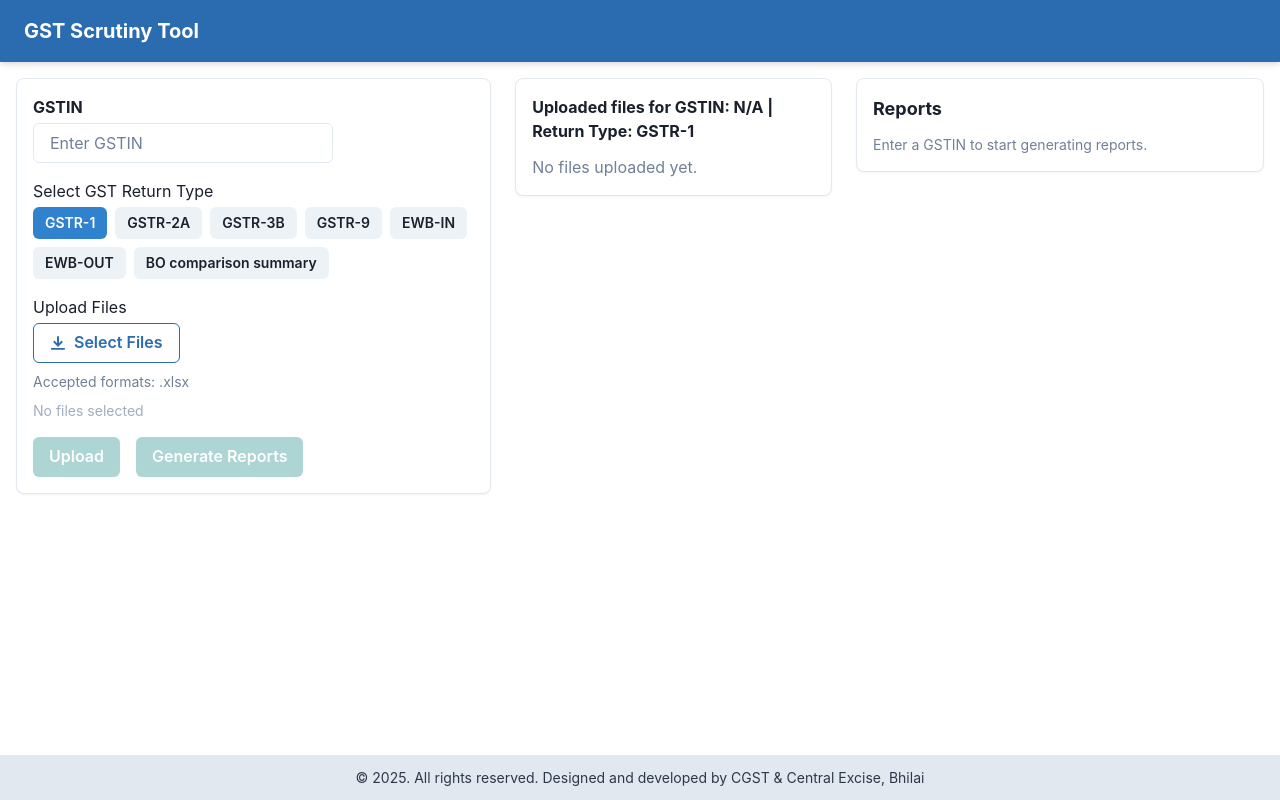
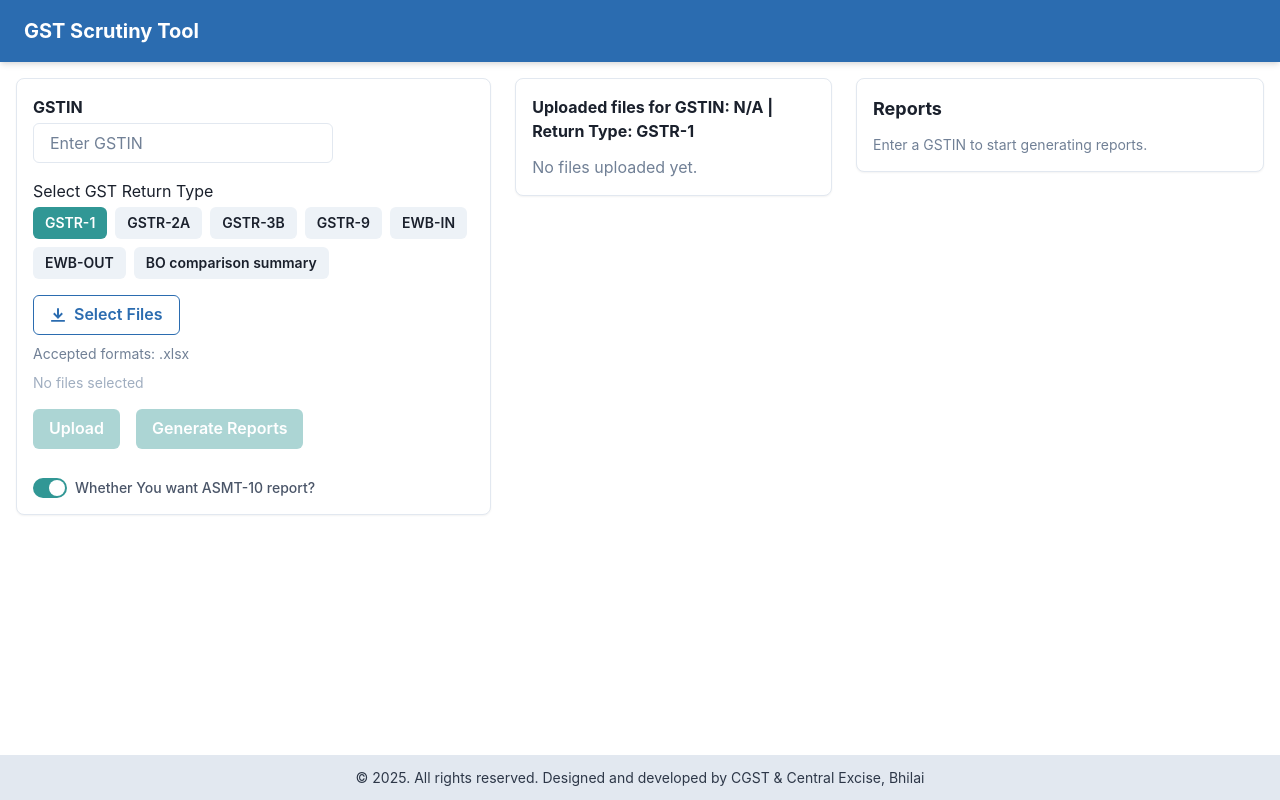
Before and after one commit to ABHINAVPRIYADARSHI/gst-scrutiny-frontend, a React (Create React App) app: page / in a window 1280 px wide. Built offline with nearby package versions, Linux system fonts and the light colour scheme.

Commit message:
Final commit

```diff
--- a/src/components/UploadPanel.js
+++ b/src/components/UploadPanel.js
@@ -19,7 +19,7 @@ import {
   AlertDialogHeader,
   AlertDialogBody,
   AlertDialogFooter,
-  FormErrorMessage, FormControl
+  FormErrorMessage, FormControl, FormLabel, Switch
 } from "@chakra-ui/react";
 
 const RETURN_TYPES = ["GSTR-1", "GSTR-2A", "GSTR-3B", "GSTR-9", "EWB-IN", "EWB-OUT", "BO comparison summary"];
@@ -41,6 +41,7 @@ const UploadPanel = ({
       fileInputRef.current.value = ""; // Clear input visually
     }
   }, [returnType, setFiles]);
+const [includeOptionalReport, setIncludeOptionalReport] = useState(true);
 
   const toast = useToast();
   const fileInputRef = useRef();
@@ -167,9 +168,10 @@ const UploadPanel = ({
     setStatus("Generating reports...");
     const formData = new FormData();
     formData.append("gstn", gstn.trim());
+    formData.append("include_ASMT_10_report", includeOptionalReport ? "true" : "false");
 
     try {
-      const res = await fetch("http://localhost:8000/generate_master/", {
+      const res = await fetch("http://localhost:8000/generate_reports/", {
         method: "POST",
         body: formData,
       });
@@ -252,7 +254,7 @@ const UploadPanel = ({
               <WrapItem key={type}>
                 <Button
                   size="sm"
-                  colorScheme={returnType === type ? "blue" : "gray"}
+                  colorScheme={returnType === type ? "teal" : "gray"}
                   onClick={() => setReturnType(type)}
                 >
                   {type}
@@ -263,7 +265,7 @@ const UploadPanel = ({
         </Box>
 
         <Box w="100%">
-          <Text mb={1}>Upload Files</Text>
+          {/* <Text mb={1}>Upload Files</Text> */}
           <Button
             as="label"
             htmlFor="file-upload"
@@ -355,6 +357,12 @@ const UploadPanel = ({
             Generate Reports
           </Button>
         </HStack>
+        <FormControl display="flex" alignItems="center" mt={3}>
+          <Switch id="includeASMT10" isChecked={includeOptionalReport} onChange={(e) => setIncludeOptionalReport(e.target.checked)} colorScheme="teal" />
+          <FormLabel htmlFor="include-optional-report" mb="0" ml={2} fontSize="sm" color="gray.600">
+            Whether You want ASMT-10 report?
+          </FormLabel>
+        </FormControl>
       </VStack>
 
       {/* AlertDialog for open files */}
```
